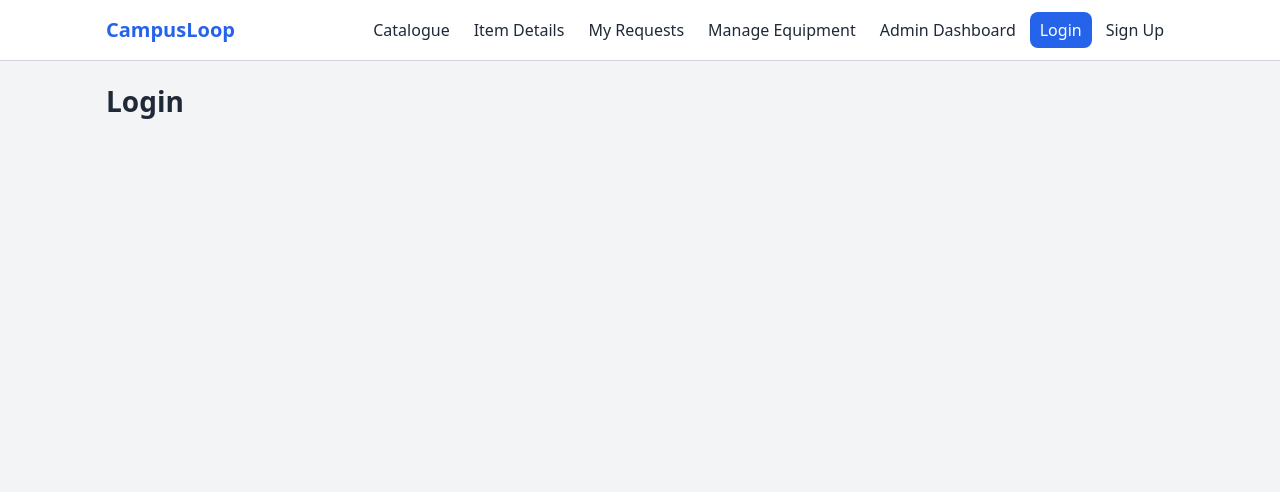
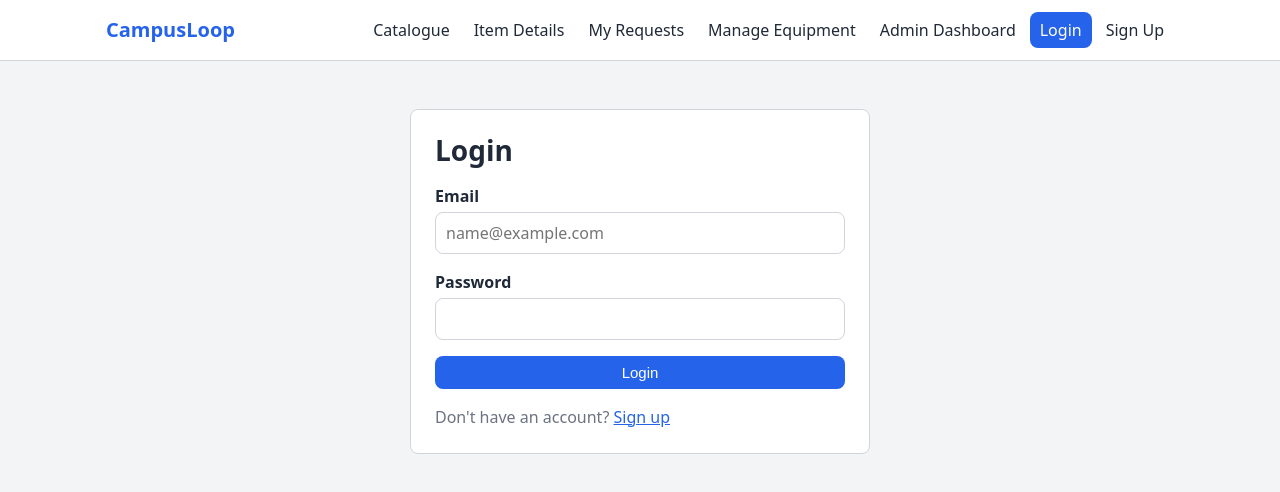
Before and after one commit to Ali-Muhammad24/campusloop, a React (Vite) app in the folder frontend/: page /login in a window 1280 px wide. Shown: the top 492 px of the page. Built offline with nearby package versions, Linux system fonts and the light colour scheme.

Commit message:
Add login page

```diff
--- a/frontend/src/components/Navbar.tsx
+++ b/frontend/src/components/Navbar.tsx
@@ -1,18 +1,35 @@
-import { Link, NavLink } from 'react-router-dom';
+import { Link, NavLink, useNavigate } from 'react-router-dom';
+import { useAppDispatch, useAppSelector } from '../store/hooks';
+import { logout, selectUser } from '../store/authSlice';
 
-// For now every link is shown. Later, links will depend on who is logged in.
-const links = [
+// Page links. Later, these will also depend on the user's role.
+const pageLinks = [
   { to: '/', label: 'Catalogue' },
   // Temporary link so the page can be opened from the navbar; normally you reach it from the Catalogue.
   { to: '/equipment/2', label: 'Item Details' },
   { to: '/my-requests', label: 'My Requests' },
   { to: '/admin/equipment', label: 'Manage Equipment' },
   { to: '/admin/dashboard', label: 'Admin Dashboard' },
+];
+
+// Only shown when nobody is logged in.
+const guestLinks = [
   { to: '/login', label: 'Login' },
   { to: '/signup', label: 'Sign Up' },
 ];
 
 function Navbar() {
+  const user = useAppSelector(selectUser);
+  const dispatch = useAppDispatch();
+  const navigate = useNavigate();
+
+  const links = user ? pageLinks : [...pageLinks, ...guestLinks];
+
+  function handleLogout() {
+    dispatch(logout());
+    navigate('/login');
+  }
+
   return (
     <header className="navbar">
       <div className="navbar-inner">
@@ -28,6 +45,16 @@ function Navbar() {
             </NavLink>
           ))}
         </nav>
+        {user && (
+          <div className="navbar-user">
+            <span>
+              {user.name} <span className="navbar-role">({user.role})</span>
+            </span>
+            <button type="button" className="btn btn-small" onClick={handleLogout}>
+              Logout
+            </button>
+          </div>
+        )}
       </div>
     </header>
   );
--- a/frontend/src/index.css
+++ b/frontend/src/index.css
@@ -93,6 +93,17 @@ a {
   color: var(--white);
 }
 
+.navbar-user {
+  display: flex;
+  align-items: center;
+  gap: 10px;
+}
+
+.navbar-role {
+  color: var(--text-light);
+  font-size: 14px;
+}
+
 /* ---------- Page container ---------- */
 .container {
   max-width: 1100px;
@@ -128,6 +139,11 @@ a {
 .btn:disabled {
   opacity: 0.5;
   cursor: not-allowed;
+}
+
+.btn-small {
+  padding: 4px 12px;
+  font-size: 14px;
 }
 
 .btn-danger {
@@ -188,3 +204,29 @@ textarea[aria-invalid='true'] {
   color: var(--danger);
   font-size: 14px;
 }
+
+/* Error for the whole form, e.g. wrong email or password. */
+.alert-error {
+  margin: 0 0 16px;
+  padding: 10px 12px;
+  border: 1px solid var(--danger);
+  border-radius: var(--radius);
+  background: #fef2f2;
+  color: var(--danger);
+}
+
+/* ---------- Login / Signup ---------- */
+.auth-card {
+  max-width: 460px;
+  margin: 24px auto;
+  padding: 24px;
+}
+
+.auth-card .form {
+  max-width: none;
+}
+
+.auth-switch {
+  margin: 16px 0 0;
+  color: var(--text-light);
+}
--- a/frontend/src/pages/LoginPage.tsx
+++ b/frontend/src/pages/LoginPage.tsx
@@ -1,5 +1,101 @@
+import { useState, type ChangeEvent, type FormEvent } from 'react';
+import { Link, useNavigate } from 'react-router-dom';
+import FormInput from '../components/FormInput';
+import { validateEmail, validateRequired } from '../utils/validation';
+import * as api from '../services/api';
+import { useAppDispatch } from '../store/hooks';
+import { login } from '../store/authSlice';
+
+interface LoginValues {
+  email: string;
+  password: string;
+}
+
+type LoginErrors = Partial<Record<keyof LoginValues, string>>;
+
 function LoginPage() {
-  return <h1>Login</h1>;
+  const dispatch = useAppDispatch();
+  const navigate = useNavigate();
+
+  const [values, setValues] = useState<LoginValues>({ email: '', password: '' });
+  const [errors, setErrors] = useState<LoginErrors>({});
+  const [loginError, setLoginError] = useState(''); // e.g. wrong email or password
+  const [loading, setLoading] = useState(false);
+
+  // One handler for both fields: the input's "name" says which value to update.
+  function handleChange(event: ChangeEvent<HTMLInputElement | HTMLTextAreaElement>) {
+    const { name, value } = event.target;
+    setValues((prev) => ({ ...prev, [name]: value }));
+    // Hide the field's error once the user starts fixing it.
+    setErrors((prev) => ({ ...prev, [name]: undefined }));
+  }
+
+  async function handleSubmit(event: FormEvent<HTMLFormElement>) {
+    event.preventDefault();
+    setLoginError('');
+
+    const newErrors: LoginErrors = {
+      email: validateEmail(values.email),
+      password: validateRequired(values.password, 'Password'),
+    };
+    setErrors(newErrors);
+    if (newErrors.email || newErrors.password) return;
+
+    setLoading(true);
+    try {
+      const user = await api.login(values.email, values.password);
+      dispatch(login(user));
+      // Admins go to their dashboard, Students go to the Catalogue.
+      navigate(user.role === 'Admin' ? '/admin/dashboard' : '/', { replace: true });
+    } catch (error) {
+      setLoginError(error instanceof Error ? error.message : 'Login failed. Please try again.');
+      setLoading(false);
+    }
+  }
+
+  return (
+    <div className="card auth-card">
+      <h1>Login</h1>
+
+      {loginError && (
+        <p className="alert-error" role="alert">
+          {loginError}
+        </p>
+      )}
+
+      {/* noValidate: our own validation shows the messages instead of the browser's popups. */}
+      <form className="form" onSubmit={handleSubmit} noValidate>
+        <FormInput
+          label="Email"
+          name="email"
+          type="email"
+          value={values.email}
+          onChange={handleChange}
+          error={errors.email}
+          placeholder="name@example.com"
+          autoComplete="email"
+          disabled={loading}
+        />
+        <FormInput
+          label="Password"
+          name="password"
+          type="password"
+          value={values.password}
+          onChange={handleChange}
+          error={errors.password}
+          autoComplete="current-password"
+          disabled={loading}
+        />
+        <button type="submit" className="btn" disabled={loading}>
+          {loading ? 'Logging in...' : 'Login'}
+        </button>
+      </form>
+
+      <p className="auth-switch">
+        Don't have an account? <Link to="/signup">Sign up</Link>
+      </p>
+    </div>
+  );
 }
 
 export default LoginPage;
```
